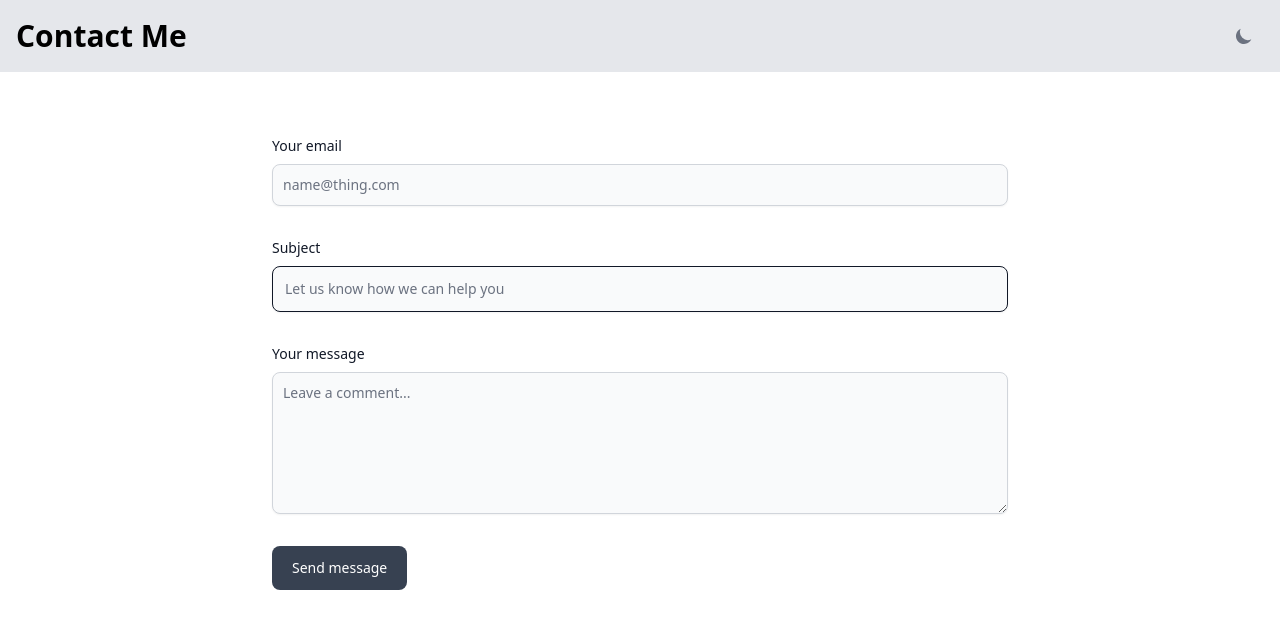
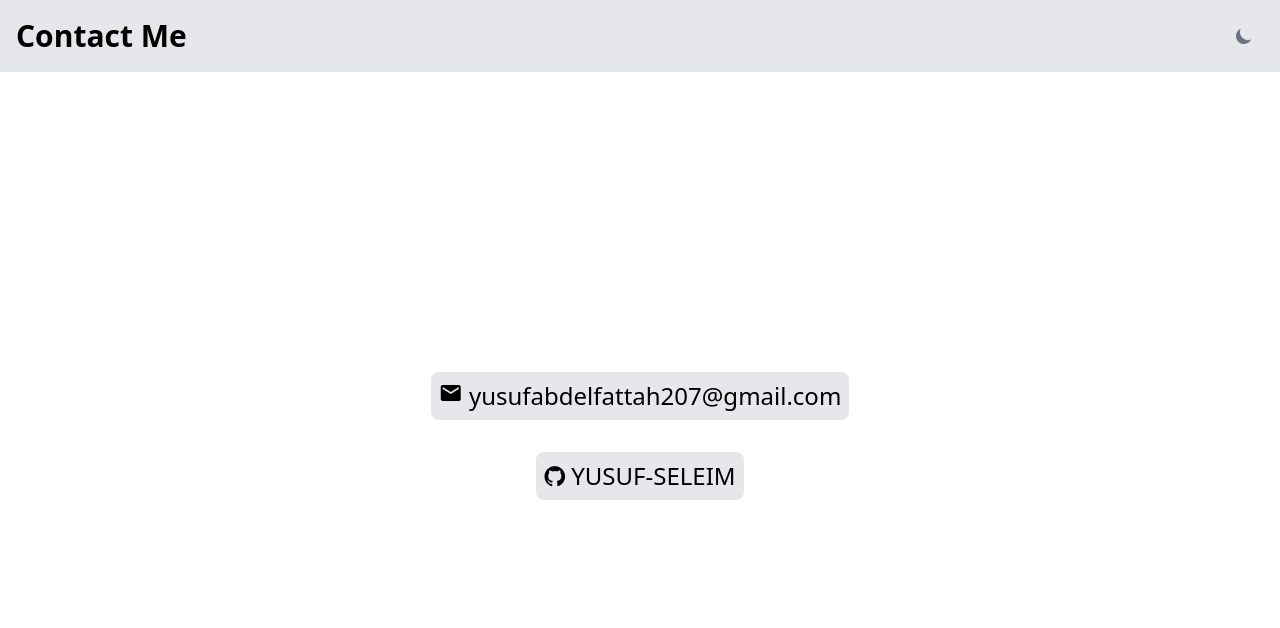
Before and after one commit to YUSUF-SELEIM/My-Resume, a website: page contactme.html in a window 1280 px wide. Drawn offline with nearby package versions, Linux system fonts and the light colour scheme.

Commit message:
Deleted that misspelled realtive class

```diff
--- a/contactme.html
+++ b/contactme.html
@@ -4,7 +4,13 @@
 		<meta charset="UTF-8" />
 		<meta name="viewport" content="width=device-width, initial-scale=1.0" />
 		<link rel="stylesheet" href="./css/main.css" />
+		<link
+			rel="stylesheet"
+			href="https://fonts.googleapis.com/icon?family=Material+Icons" />
 
+		<link
+			rel="stylesheet"
+			href="https://cdnjs.cloudflare.com/ajax/libs/font-awesome/4.7.0/css/font-awesome.min.css" />
 		<script>
 			// On page load or when changing themes, best to add inline in `head` to avoid FOUC
 			if (
@@ -37,7 +43,7 @@
 	<body
 		class="flex flex-col min-w-[300px] min-h-screen md:h-screen bg-[#14303f14] dark:bg-gray-900 dark:border-gray-700">
 		<nav
-			class="realtive shadow-lg border-gray-200 bg-gray-200 dark:bg-gray-800 dark:border-gray-700">
+			class="shadow-lg border-gray-200 bg-gray-200 dark:bg-gray-800 dark:border-gray-700">
 			<div
 				class="max-w-screen-xl flex items-center justify-between mx-auto p-4">
 				<span
@@ -74,58 +80,23 @@
 		</nav>
 
 		<section class="h-screen bg-white dark:bg-gray-900">
-			<div class="py-8 lg:py-16 px-4 mx-auto max-w-screen-md">
-				<form
-					action="https://formsubmit.co/928a868131c27cad6814d8c55dae83ec"
-					method="POST"
-					class="space-y-8">
-					<div>
-						<label
-							for="email"
-							class="block mb-2 text-sm font-medium text-gray-900 dark:text-gray-300"
-							>Your email</label
+			<div class="h-full flex flex-col justify-center items-center gap-8 py-8">
+				<div class="bg-gray-200 p-2 rounded-lg dark:bg-gray-500">
+					<p class="md:text-2xl dark:text-white">
+						<a href="mailto:yusufabdelfattah207@gmail.com" target="_blank"
+							><i class="material-icons hover:animate-spin">mail</i>
+							yusufabdelfattah207@gmail.com</a
 						>
-						<input
-							type="email"
-							name="email"
-							id="email"
-							class="shadow-sm bg-gray-50 border border-gray-300 text-gray-900 text-sm rounded-lg focus:ring-primary-500 focus:border-primary-500 block w-full p-2.5 dark:bg-gray-700 dark:border-gray-600 dark:placeholder-gray-400 dark:text-white dark:focus:ring-primary-500 dark:focus:border-primary-500 dark:shadow-sm-light"
-							placeholder="name@thing.com"
-							required />
-					</div>
-					<div>
-						<label
-							for="subject"
-							class="block mb-2 text-sm font-medium text-gray-900 dark:text-gray-300"
-							>Subject</label
+					</p>
+				</div>
+				<div class="bg-gray-200 p-2 rounded-lg dark:bg-gray-500">
+					<p class="md:text-2xl dark:text-white">
+						<a target="_blank" href="https://github.com/YUSUF-SELEIM"
+							><i class="text-2xl fa fa-github hover:animate-spin"></i>
+							YUSUF-SELEIM</a
 						>
-						<input
-							type="text"
-							name="subject"
-							id="subject"
-							class="block p-3 w-full text-sm text-gray-900 bg-gray-50 rounded-lg border border-gray-900 shadow-sm focus:ring-primary-500 focus:border-primary-500 dark:bg-gray-700 dark:border-gray-600 dark:placeholder-gray-400 dark:text-white dark:focus:ring-primary-500 dark:focus:border-primary-500 dark:shadow-sm-light"
-							placeholder="Let us know how we can help you"
-							required />
-					</div>
-					<div class="sm:col-span-2">
-						<label
-							for="message"
-							class="block mb-2 text-sm font-medium text-gray-900 dark:text-gray-400"
-							>Your message</label
-						>
-						<textarea
-							name="message"
-							id="message"
-							rows="6"
-							class="block p-2.5 w-full text-sm text-gray-900 bg-gray-50 rounded-lg shadow-sm border border-gray-300 focus:ring-primary-500 focus:border-primary-500 dark:bg-gray-700 dark:border-gray-600 dark:placeholder-gray-400 dark:text-white dark:focus:ring-primary-500 dark:focus:border-primary-500"
-							placeholder="Leave a comment..."></textarea>
-					</div>
-					<button
-						type="submit"
-						class="py-3 px-5 text-sm font-medium text-center text-white rounded-lg bg-gray-700 sm:w-fit hover:bg-gray-800 focus:ring-4 focus:outline-none focus:ring-primary-300 dark:bg-gray-600 dark:text-black dark:hover:bg-primary-700 dark:focus:ring-primary-800">
-						Send message
-					</button>
-				</form>
+					</p>
+				</div>
 			</div>
 		</section>
 
```
Also changed, not shown: index.html (+4 -10 lines), thoughts.html (+1 -1 lines), css/main.css.
